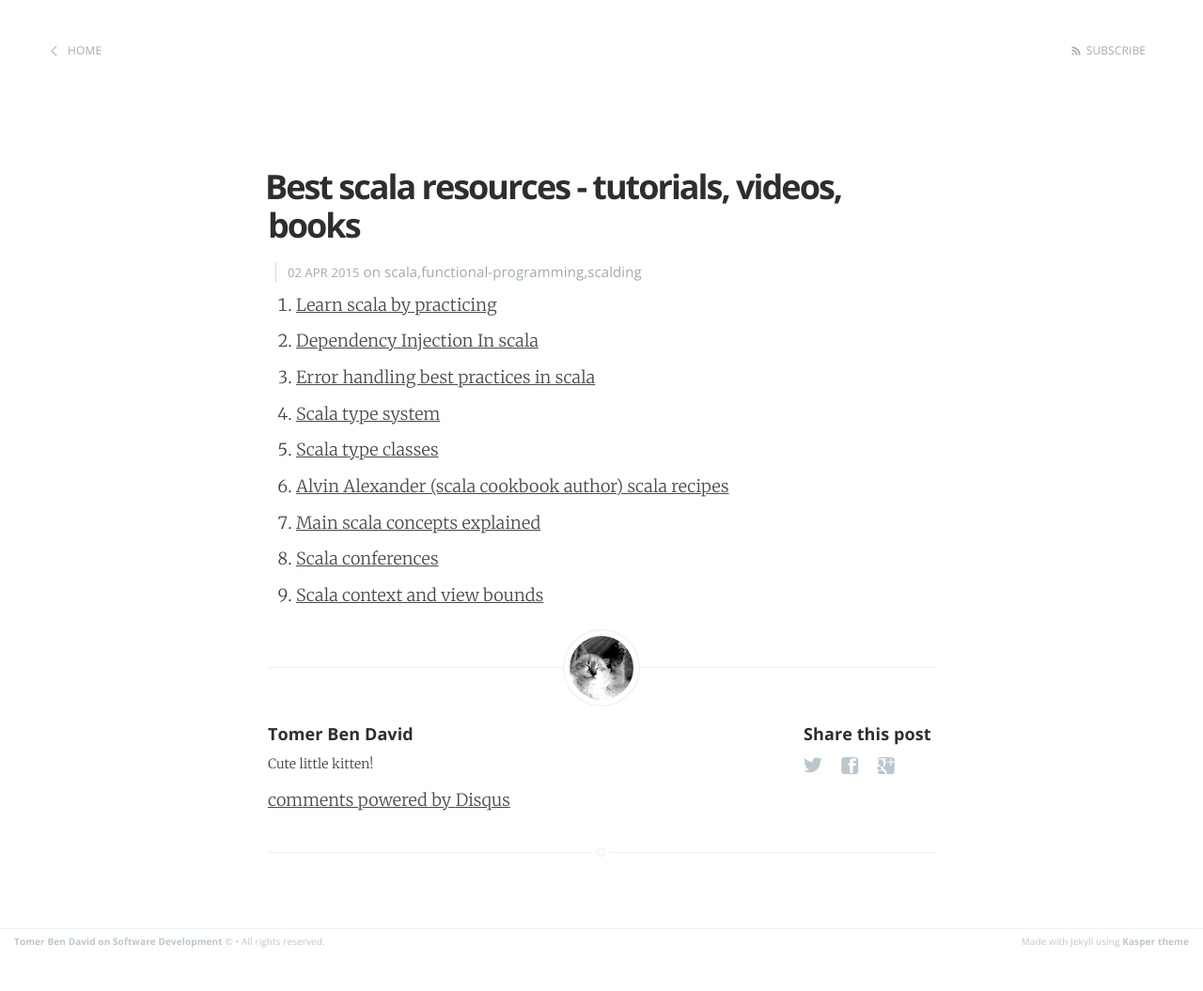
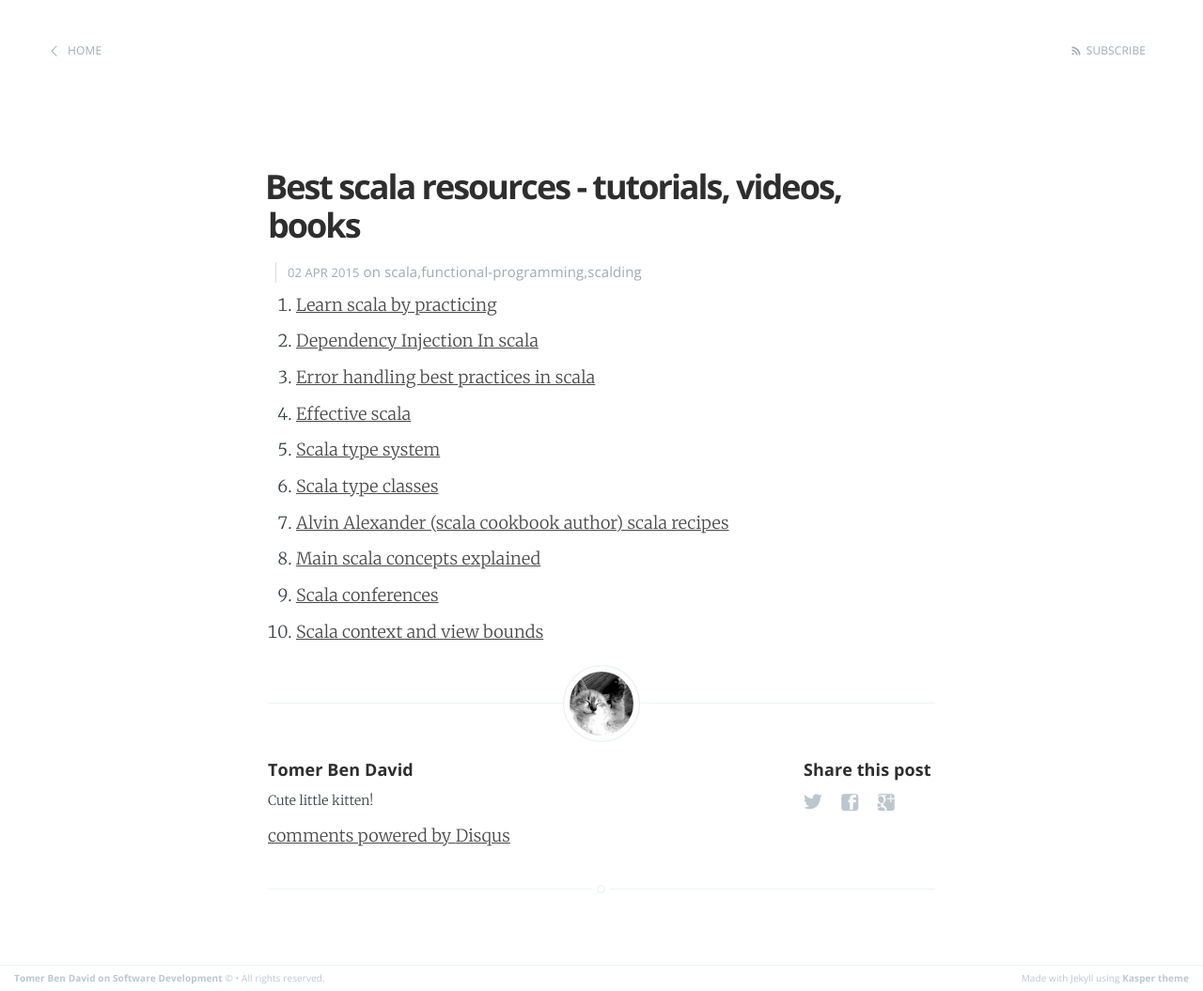
Before and after one commit to tomer-ben-david/tomer-ben-david.github.io.jekyll, a Jekyll site: the page built from _posts/2015-04-02-best-scala-resources-tutorials-books-videos.markdown, in a window 1280 px wide. Shown: the whole page at 94% size. Built offline with Jekyll 4.4.1, drawn with Linux system fonts in a browser that asks for light colours; Markdown is read by kramdown in place of the engine named in the settings; comment, search, counter and statistics services are not loaded; before the commit the page ends 1017 px from its top, so only the background shows below that.

Commit message:
+hardcore programmer - added effective scala

```diff
--- a/_posts/2015-04-02-best-scala-resources-tutorials-books-videos.markdown
+++ b/_posts/2015-04-02-best-scala-resources-tutorials-books-videos.markdown
@@ -8,6 +8,7 @@ comments: true
 1. [Learn scala by practicing](http://scala-exercises.47deg.com/)
 1. [Dependency Injection In scala](http://di-in-scala.github.io/)
 1. [Error handling best practices in scala](https://tersesystems.com/2012/12/27/error-handling-in-scala/)
+1. [Effective scala](http://twitter.github.io/effectivescala/)
 1. [Scala type system](http://ktoso.github.io/scala-types-of-types/)
 1. [Scala type classes](http://danielwestheide.com/blog/2013/02/06/the-neophytes-guide-to-scala-part-12-type-classes.html)
 1. [Alvin Alexander (scala cookbook author) scala recipes](http://alvinalexander.com/scala)
```
